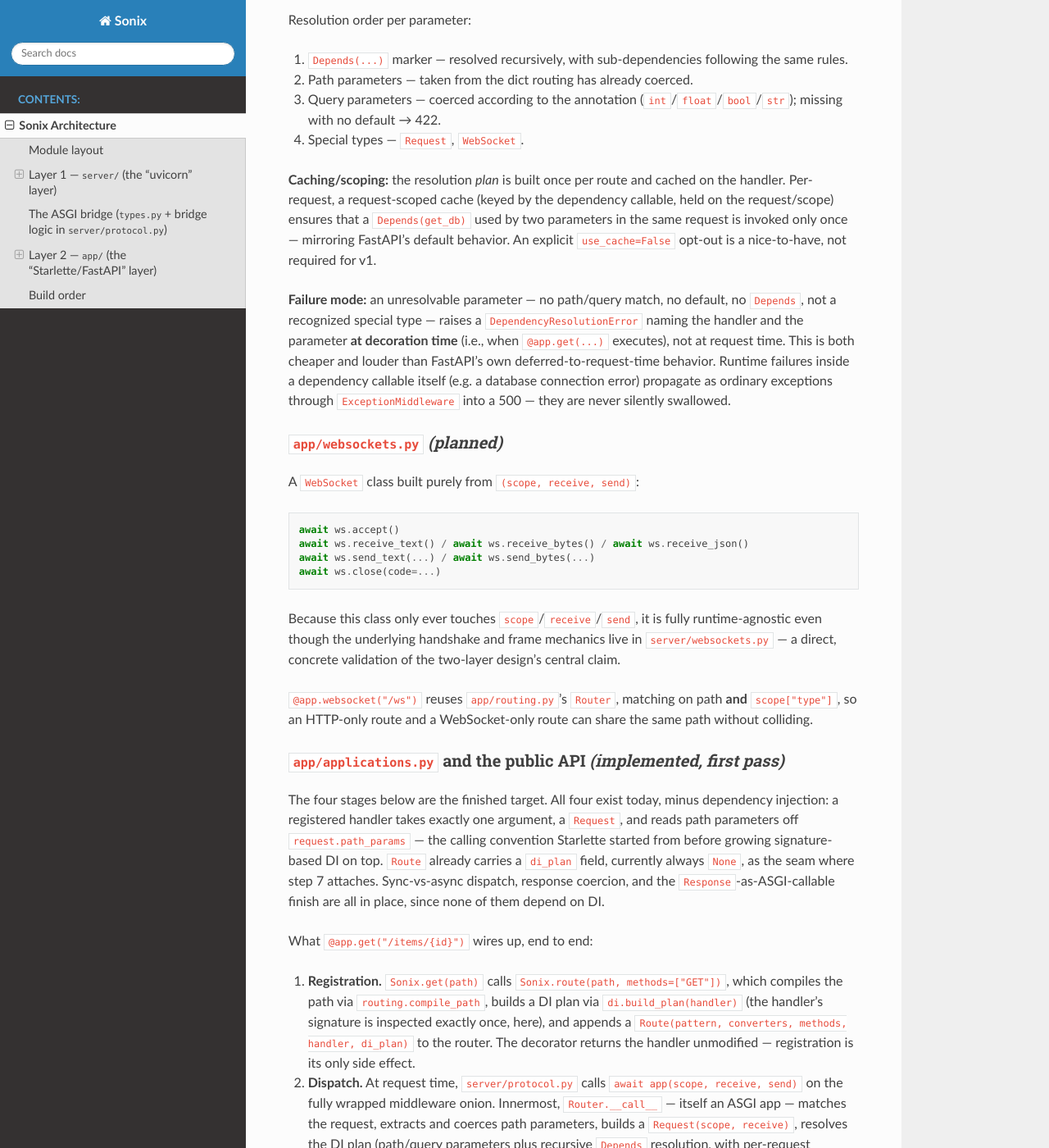
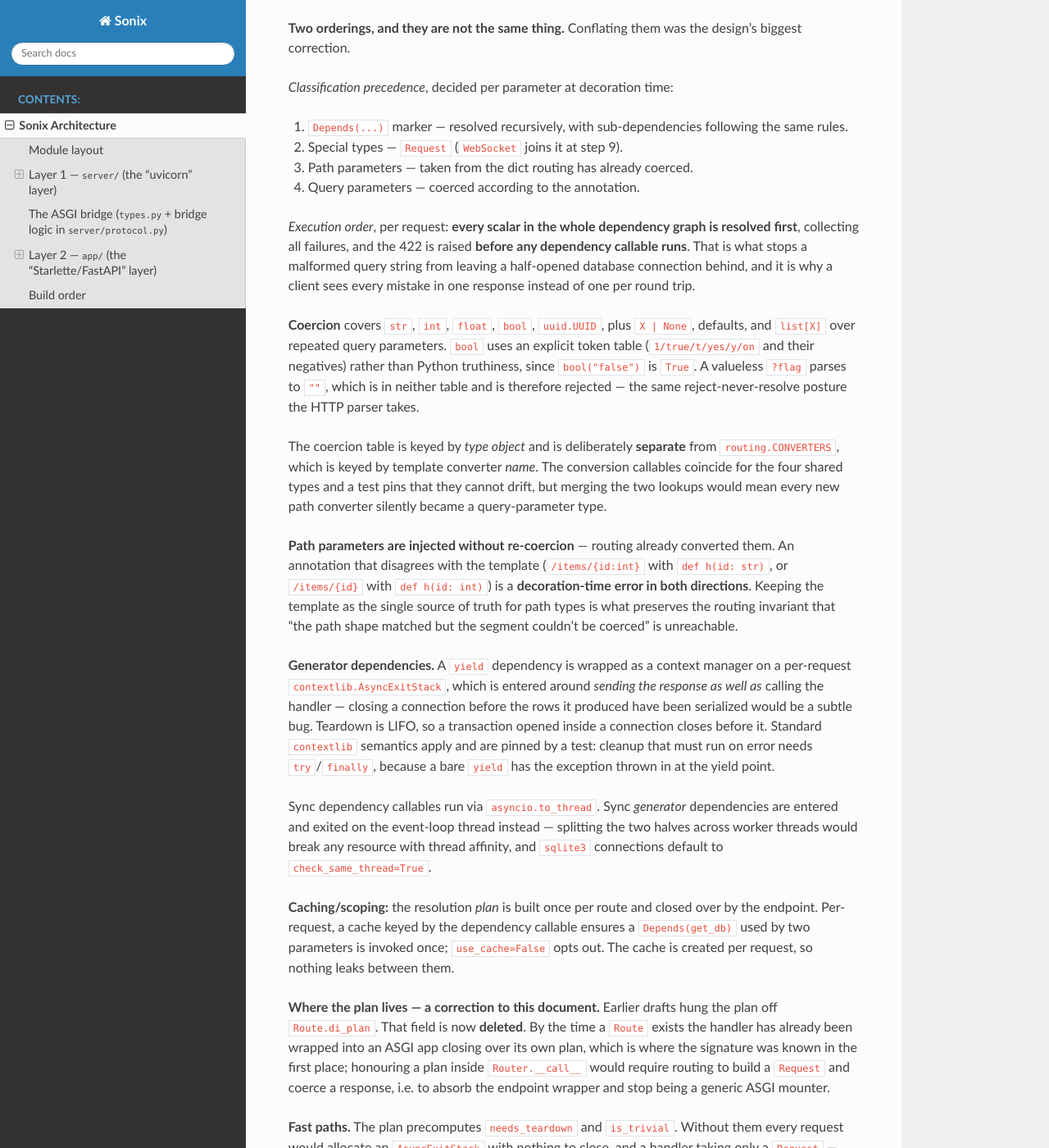
Before and after one commit to Pikaryu729/sonix, a Sphinx documentation site: the page built from docs/architecture.md, in a window 1280 px wide and 1400 px high, scrolled down 11221 px. Shown: the whole window at 82% size. Built offline with Sphinx 7.4.7 and the Read the Docs theme 3.1.0, drawn with Linux system fonts in a browser that asks for light colours; some of the changed text lies outside the part shown.

Commit message:
Sync the architecture doc and CLAUDE.md with dependency injection
Records four places the implementation corrected the design.

The plan does not live on Route.di_plan, and that field is deleted. By the
time a Route exists the handler is already wrapped in an ASGI app closing
over its own plan; honouring a plan inside Router.__call__ would mean
routing building a Request and coercing a response, which would stop it
being a generic ASGI mounter.

Classification precedence and execution order are separated. The doc
conflated them. Precedence decides per parameter at decoration time;
execution resolves every scalar in the whole graph first so a 422 is
raised before any dependency callable runs, which is what stops a bad
query string leaving a half-opened connection behind.

The stated failure mode was undecidable as written -- "no query match"
cannot be known at decoration time, since every parameter name is a
potential query parameter. The real condition is an unsupported
annotation with no Depends.

Generator dependencies, the fast-path flags, the separate coercion table,
and the both-directions path-annotation check are all documented with
their reasons, along with the PEP 563 limitation on locally-defined
dependencies.

CLAUDE.md's "not yet built" list was three modules out of date and still
described the pre-swap build order.

Co-Authored-By: Claude Opus 5 <noreply@anthropic.com>
Claude-Session: https://claude.ai/code/session_01Na28iLtwUVsEWb4apeP75W

```diff
--- a/docs/architecture.md
+++ b/docs/architecture.md
@@ -11,7 +11,7 @@ The boundary is also validated *empirically*, not just structurally. `tests/conf
 
 This document is the reference for that split, the key design decisions inside each layer, and the order in which the framework is built.
 
-**Implementation status.** Steps 1–6 of the [build order](#build-order) are implemented and tested: the type contract, the HTTP/1.1 parser, the protocol/ASGI bridge, request and response objects, routing, and the `Sonix` app class with `@app.get`-style decorators. Step 7 (middleware and exceptions, swapped ahead of DI — see the [build order](#build-order)) is also done, along with two modules that were not numbered steps at all: a public server API (`Config`, `Server`, `sonix.run`) with a `module:app` CLI, and `app/lifespan.py`. Neither was optional. The server API is a prerequisite for the example application and the benchmark harness, neither of which can exist while the only way to serve an app is a private function with a hardcoded demo; lifespan fixed a bug that made a Sonix app unable to run under any other ASGI server. `uv run sonix` serves the built-in demo end-to-end over a real socket, and `uvicorn sonix._demo:app` now serves the same app. Dependency injection and WebSockets are designed below but not yet written — sections covering them describe intent, not existing code. Each section marks its own status.
+**Implementation status.** Steps 1–6 of the [build order](#build-order) are implemented and tested: the type contract, the HTTP/1.1 parser, the protocol/ASGI bridge, request and response objects, routing, and the `Sonix` app class with `@app.get`-style decorators. Step 7 (middleware and exceptions, swapped ahead of DI — see the [build order](#build-order)) is also done, along with two modules that were not numbered steps at all: a public server API (`Config`, `Server`, `sonix.run`) with a `module:app` CLI, and `app/lifespan.py`. Neither was optional. The server API is a prerequisite for the example application and the benchmark harness, neither of which can exist while the only way to serve an app is a private function with a hardcoded demo; lifespan fixed a bug that made a Sonix app unable to run under any other ASGI server. `uv run sonix` serves the built-in demo end-to-end over a real socket, and `uvicorn sonix._demo:app` now serves the same app. Step 8 (dependency injection) is done too. WebSockets are designed below but not yet written — that section describes intent, not existing code. Each section marks its own status.
 
 ## Module layout
 
@@ -21,10 +21,9 @@ Modules marked *(planned)* do not exist yet.
 src/sonix/
   __init__.py            # public API re-exports, the `module:app` import-string
                           # resolver, and the `sonix` console-script entry point.
-                          # Currently exports Sonix, Request, Response, JSONResponse,
-                          # PlainTextResponse, HTMLResponse, Config, Server, run;
-                          # Depends, WebSocket and HTTPException join it as their
-                          # modules land.
+                          # Exports Sonix, Request, Response, JSONResponse,
+                          # PlainTextResponse, HTMLResponse, Config, Server, run,
+                          # Depends, HTTPException; WebSocket joins them at step 9.
   _demo.py                # the app `sonix` serves when given no target. Inside the
                           # package rather than under examples/ so a bare `sonix`
                           # works from an installed wheel with nothing on sys.path.
@@ -300,22 +299,42 @@ Handlers may be registered against an exception class or, for `HTTPException`, a
 
 Dependency resolution happens *inside route dispatch*, not as a separate middleware layer — it's route- and handler-signature-specific, not a cross-cutting scope-level concern.
 
-### `app/di.py` *(planned)*
+### `app/di.py` *(implemented)*
 
 Handler signatures are inspected via `inspect.signature()`/`get_type_hints(include_extras=True)` **once, at route-registration time** — a resolution plan is built once per handler, not re-inspected on every request.
 
-The canonical dependency marker is `Annotated[X, Depends(get_db)]`, with a default-value `= Depends(...)` form documented as a simpler fallback. `Annotated` requires slightly more parsing but keeps default-value slots free for actual parameter defaults, which the classic default-value-only style can't do — worth the extra parsing cost on greenfield 3.14 code.
+The canonical dependency marker is `Annotated[X, Depends(get_db)]`, with a default-value `= Depends(...)` form documented as a simpler fallback. `Annotated` requires slightly more parsing but keeps default-value slots free for actual parameter defaults, which the classic default-value-only style can't do — and, concretely, `value: int = Depends(f)` lies to a type checker about what the default is, which `Annotated` does not.
 
-Resolution order per parameter:
+**Two orderings, and they are not the same thing.** Conflating them was the design's biggest correction.
+
+*Classification precedence*, decided per parameter at decoration time:
 
 1. `Depends(...)` marker — resolved recursively, with sub-dependencies following the same rules.
-2. Path parameters — taken from the dict routing has already coerced.
-3. Query parameters — coerced according to the annotation (`int`/`float`/`bool`/`str`); missing with no default → 422.
-4. Special types — `Request`, `WebSocket`.
+2. Special types — `Request` (`WebSocket` joins it at step 9).
+3. Path parameters — taken from the dict routing has already coerced.
+4. Query parameters — coerced according to the annotation.
 
-**Caching/scoping:** the resolution *plan* is built once per route and cached on the handler. Per-request, a request-scoped cache (keyed by the dependency callable, held on the request/scope) ensures that a `Depends(get_db)` used by two parameters in the same request is invoked only once — mirroring FastAPI's default behavior. An explicit `use_cache=False` opt-out is a nice-to-have, not required for v1.
+*Execution order*, per request: **every scalar in the whole dependency graph is resolved first**, collecting all failures, and the 422 is raised **before any dependency callable runs**. That is what stops a malformed query string from leaving a half-opened database connection behind, and it is why a client sees every mistake in one response instead of one per round trip.
 
-**Failure mode:** an unresolvable parameter — no path/query match, no default, no `Depends`, not a recognized special type — raises a `DependencyResolutionError` naming the handler and the parameter **at decoration time** (i.e., when `@app.get(...)` executes), not at request time. This is both cheaper and louder than FastAPI's own deferred-to-request-time behavior. Runtime failures inside a dependency callable itself (e.g. a database connection error) propagate as ordinary exceptions through `ExceptionMiddleware` into a 500 — they are never silently swallowed.
+**Coercion** covers `str`, `int`, `float`, `bool`, `uuid.UUID`, plus `X | None`, defaults, and `list[X]` over repeated query parameters. `bool` uses an explicit token table (`1/true/t/yes/y/on` and their negatives) rather than Python truthiness, since `bool("false")` is `True`. A valueless `?flag` parses to `""`, which is in neither table and is therefore rejected — the same reject-never-resolve posture the HTTP parser takes.
+
+The coercion table is keyed by *type object* and is deliberately **separate** from `routing.CONVERTERS`, which is keyed by template converter *name*. The conversion callables coincide for the four shared types and a test pins that they cannot drift, but merging the two lookups would mean every new path converter silently became a query-parameter type.
+
+**Path parameters are injected without re-coercion** — routing already converted them. An annotation that disagrees with the template (`/items/{id:int}` with `def h(id: str)`, or `/items/{id}` with `def h(id: int)`) is a **decoration-time error in both directions**. Keeping the template as the single source of truth for path types is what preserves the routing invariant that "the path shape matched but the segment couldn't be coerced" is unreachable.
+
+**Generator dependencies.** A `yield` dependency is wrapped as a context manager on a per-request `contextlib.AsyncExitStack`, which is entered around *sending the response as well as* calling the handler — closing a connection before the rows it produced have been serialized would be a subtle bug. Teardown is LIFO, so a transaction opened inside a connection closes before it. Standard `contextlib` semantics apply and are pinned by a test: cleanup that must run on error needs `try`/`finally`, because a bare `yield` has the exception thrown in at the yield point.
+
+Sync dependency callables run via `asyncio.to_thread`. Sync *generator* dependencies are entered and exited on the event-loop thread instead — splitting the two halves across worker threads would break any resource with thread affinity, and `sqlite3` connections default to `check_same_thread=True`.
+
+**Caching/scoping:** the resolution *plan* is built once per route and closed over by the endpoint. Per-request, a cache keyed by the dependency callable ensures a `Depends(get_db)` used by two parameters is invoked once; `use_cache=False` opts out. The cache is created per request, so nothing leaks between them.
+
+**Where the plan lives — a correction to this document.** Earlier drafts hung the plan off `Route.di_plan`. That field is now **deleted**. By the time a `Route` exists the handler has already been wrapped into an ASGI app closing over its own plan, which is where the signature was known in the first place; honouring a plan inside `Router.__call__` would require routing to build a `Request` and coerce a response, i.e. to absorb the endpoint wrapper and stop being a generic ASGI mounter.
+
+**Fast paths.** The plan precomputes `needs_teardown` and `is_trivial`. Without them every request would allocate an `AsyncExitStack` with nothing to close, and a handler taking only a `Request` — the pre-DI convention, and the shape of the benchmark's own handlers — would pay for machinery it does not use. `is_trivial` dispatches straight through.
+
+**Failure mode:** a parameter with an unsupported annotation and no `Depends`, a variadic or positional-only parameter, an annotation disagreeing with the path template, two `Depends` on one parameter, or a dependency cycle — all raise `DependencyResolutionError` naming the handler and parameter **at decoration time** (when `@app.get(...)` executes), not at request time. Note the failure condition is *unsupported annotation*, not "no query parameter matched": every parameter name is a potential query parameter, so whether one will match is unknowable until a request arrives. Runtime failures inside a dependency callable propagate as ordinary exceptions through `ExceptionMiddleware` into a 500.
+
+**A Python limitation worth knowing.** Under `from __future__ import annotations` (PEP 563) an annotation is a string that `get_type_hints` evaluates against the defining module's globals, so `Annotated[X, Depends(f)]` where `f` is a *local* cannot be resolved — the name lives nowhere the evaluator can see. Module-level dependencies, which is what applications write, are unaffected. Sonix reports this as a `DependencyResolutionError` naming the handler rather than letting a bare `NameError` escape at import time.
 
 ### `app/websockets.py` *(planned)*
 
@@ -334,12 +353,12 @@ Because this class only ever touches `scope`/`receive`/`send`, it is fully runti
 
 ### `app/applications.py` and the public API *(implemented, first pass)*
 
-The four stages below are the finished target. All four exist today, minus dependency injection: a registered handler takes exactly one argument, a `Request`, and reads path parameters off `request.path_params` — the calling convention Starlette started from before growing signature-based DI on top. `Route` already carries a `di_plan` field, currently always `None`, as the seam where step 7 attaches. Sync-vs-async dispatch, response coercion, and the `Response`-as-ASGI-callable finish are all in place, since none of them depend on DI.
+All four stages below exist today. A handler may declare whatever parameters it needs, and the one-argument `def handler(request: Request)` convention that predates DI keeps working as a degenerate plan -- every test written against it passed unedited when DI landed, which is the compatibility guarantee stated as a fact rather than an intention.
 
 What `@app.get("/items/{id}")` wires up, end to end:
 
-1. **Registration.** `Sonix.get(path)` calls `Sonix.route(path, methods=["GET"])`, which compiles the path via `routing.compile_path`, builds a DI plan via `di.build_plan(handler)` (the handler's signature is inspected exactly once, here), and appends a `Route(pattern, converters, methods, handler, di_plan)` to the router. The decorator returns the handler unmodified — registration is its only side effect.
-2. **Dispatch.** At request time, `server/protocol.py` calls `await app(scope, receive, send)` on the fully wrapped middleware onion. Innermost, `Router.__call__` — itself an ASGI app — matches the request, extracts and coerces path parameters, builds a `Request(scope, receive)`, resolves the DI plan (path/query parameters plus recursive `Depends` resolution, with per-request caching), and calls the handler: `await handler(**kwargs)` directly if it's a coroutine function, otherwise run via `asyncio.to_thread` so a synchronous handler never blocks the event loop.
+1. **Registration.** `Sonix.get(path)` calls `Sonix.route(path, methods=["GET"])`, which compiles the path via `routing.compile_path`, builds a DI plan via `di.build_plan(handler)` (the handler's signature is inspected exactly once, here), wraps the handler in an endpoint closing over that plan, and appends a `Route(pattern, converters, methods, handler)` to the router. The decorator returns the handler unmodified — registration is its only side effect.
+2. **Dispatch.** At request time, `server/protocol.py` calls `await app(scope, receive, send)` on the fully wrapped middleware onion. Innermost, `Router.__call__` — itself an ASGI app — matches the request and extracts and coerces path parameters into the scope, then awaits the endpoint. The endpoint builds a `Request(scope, receive)`, resolves its DI plan (path/query parameters plus recursive `Depends` resolution, with per-request caching), and calls the handler: `await handler(**kwargs)` directly if it's a coroutine function, otherwise run via `asyncio.to_thread` so a synchronous handler never blocks the event loop.
 3. **Response construction.** A handler may return a `Response` instance directly, or a plain value (`dict`/`list`/`str`/`None`), which dispatch wraps into a default `JSONResponse` or `PlainTextResponse`. This keeps FastAPI's "just return a dict" ergonomics without pydantic: serialization is a straightforward `json.dumps` over dict/list/dataclass/primitive values. Request-body model validation is explicitly out of scope for this document — at most a future stretch goal built on stdlib `dataclasses`.
 4. **Sending.** `Response` is itself an ASGI callable — `__call__(scope, receive, send)` emits `http.response.start` then `http.response.body` — so dispatch's final step is uniformly `await response(scope, receive, send)`, whether the handler returned a `Response` directly or dispatch constructed one.
 
@@ -356,7 +375,7 @@ The build order is chosen so that each step is independently testable or demoabl
 5. ✅ **`app/routing.py`** — `Router` as an ASGI app, tested standalone against fake scopes.
 6. ✅ **`app/applications.py`** (first pass, no DI or middleware yet) — `Sonix` plus `@app.get`, wired to `server/protocol.py`. This is the first real `curl`-against-a-running-server milestone, and the first point worth taking a `wrk` benchmark checkpoint.
 7. ✅ **`app/middleware.py`** (with `ExceptionMiddleware` and `app/exceptions.py`) — onion composition tested against fake inner apps. **Swapped with DI from this document's original order.** DI's failure modes — a missing query parameter becoming a 422, a dependency callable raising — have nowhere to go without an exception layer, so building DI first would mean building it against a hole. `app/lifespan.py` landed alongside, since both required `Sonix.__call__` to switch on `scope["type"]` rather than delegate blindly.
-8. ⬜ **`app/di.py`** — signature inspection, plan-building, and caching, unit-tested with fake handlers and scopes, then wired into dispatch.
+8. ✅ **`app/di.py`** — signature inspection, plan-building, and caching, unit-tested with fake handlers and scopes, then wired into dispatch. Two additions beyond the original design: generator (`yield`) dependencies with an `AsyncExitStack`, without which `Depends(get_db)` is a demo rather than a usable feature; and precomputed fast-path flags on the plan, without which step 10's benchmark would have measured an `AsyncExitStack` allocated per request for handlers that need none.
 9. ⬜ **`server/websockets.py`** + **`app/websockets.py`** — handshake and frame codec unit-tested purely on bytes (like the HTTP parser), then wired into `protocol.py`'s upgrade path and `applications.py`'s `@app.websocket`.
 10. ⬜ **Hardening pass** — header/body/backlog size limits, slow-loris timeouts, a `wrk` benchmark against FastAPI+uvicorn, and a pass of the findings through code review and security review against the real, now-existing code.
 
```
Also changed, not shown: other parts of docs/architecture.md (+2 -2 lines), CLAUDE.md (+11 -3 lines).
